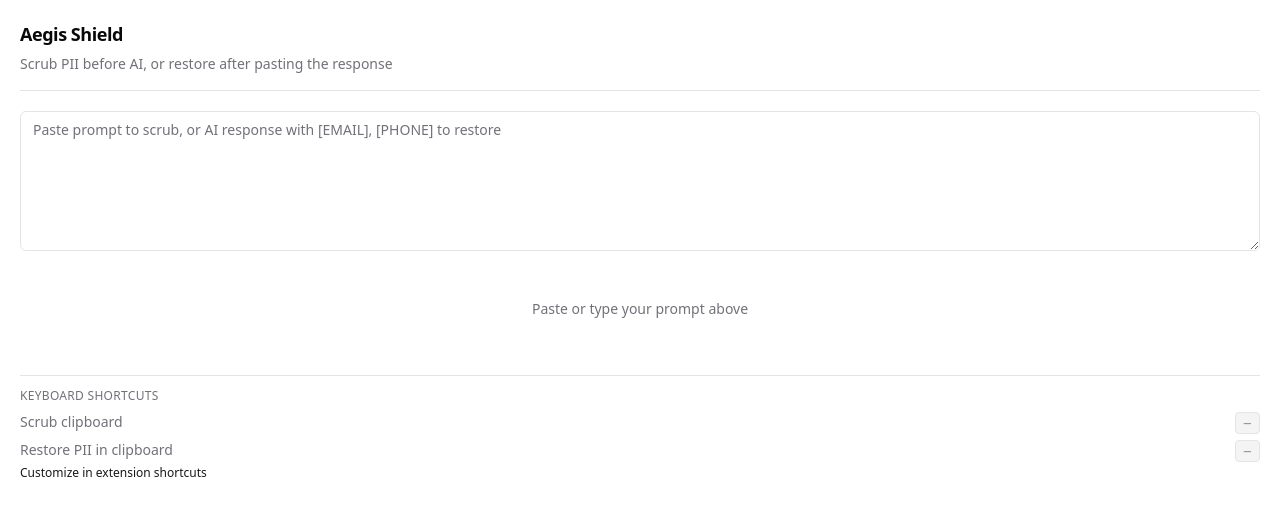
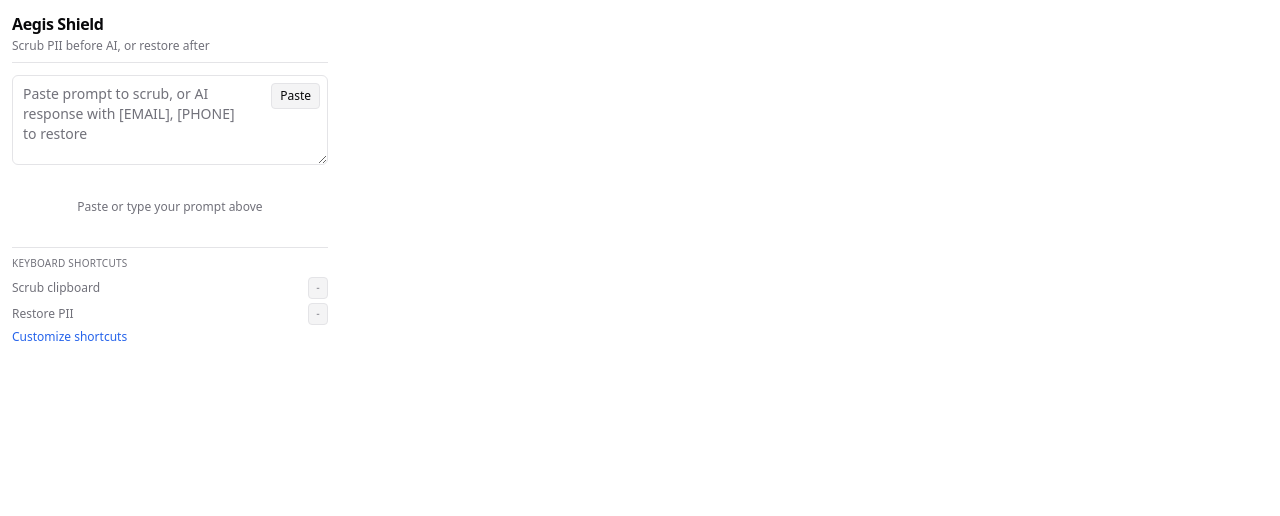
Before and after one commit to AegisProxy/aegis-shield, a website with bundled scripts: page entrypoints/popup/index.html in a window 1280 px wide. Built offline with nearby package versions, Linux system fonts and the light colour scheme.

Commit message:
Fix popup UI

```diff
--- a/entrypoints/popup/index.html
+++ b/entrypoints/popup/index.html
@@ -7,52 +7,61 @@
   <title>Aegis Shield</title>
   <link rel="stylesheet" href="./style.css" />
 </head>
-<body class="bg-background text-foreground font-sans antialiased min-w-[380px] min-h-[440px]">
-  <div class="flex flex-col gap-5 p-5">
-    <header class="flex flex-col gap-1.5 border-b border-border pb-4">
-      <h1 class="text-lg font-semibold tracking-tight">Aegis Shield</h1>
-      <p class="text-sm text-muted-foreground">Scrub PII before AI, or restore after pasting the response</p>
+<body class="bg-background text-foreground font-sans antialiased min-w-[300px] min-h-[340px] max-w-[340px]">
+  <div class="flex flex-col gap-3 p-3">
+    <header class="flex flex-col gap-0.5 border-b border-border pb-2">
+      <h1 class="text-base font-semibold tracking-tight">Aegis Shield</h1>
+      <p class="text-xs text-muted-foreground">Scrub PII before AI, or restore after</p>
     </header>
-    <main class="flex flex-col gap-4">
-      <textarea
-        id="input"
-        placeholder="Paste prompt to scrub, or AI response with [EMAIL], [PHONE] to restore"
-        class="min-h-[140px] w-full rounded-md border border-input bg-background px-3 py-2 text-sm ring-offset-background placeholder:text-muted-foreground focus-visible:outline-none focus-visible:ring-2 focus-visible:ring-ring focus-visible:ring-offset-2 disabled:cursor-not-allowed disabled:opacity-50 resize-y"
-      ></textarea>
-      <div id="results" class="flex flex-col gap-3 rounded-lg border border-border bg-card p-4 hidden">
-        <div id="warnings" class="flex flex-col gap-2"></div>
+    <main class="flex flex-col gap-3">
+      <div class="relative">
+        <textarea
+          id="input"
+          placeholder="Paste prompt to scrub, or AI response with [EMAIL], [PHONE] to restore"
+          class="min-h-[90px] w-full rounded-md border border-input bg-background px-2.5 py-2 pr-20 text-sm ring-offset-background placeholder:text-muted-foreground focus-visible:outline-none focus-visible:ring-2 focus-visible:ring-ring focus-visible:ring-offset-2 disabled:cursor-not-allowed disabled:opacity-50 resize-y"
+        ></textarea>
+        <button
+          id="paste"
+          type="button"
+          class="absolute right-2 top-2 rounded border border-input bg-muted px-2 py-1 text-xs font-medium hover:bg-accent focus-visible:outline-none focus-visible:ring-2 focus-visible:ring-ring"
+        >
+          Paste
+        </button>
+      </div>
+      <div id="results" class="flex flex-col gap-2 p-3 hidden">
+        <div id="warnings" class="flex flex-col gap-1.5"></div>
         <div class="flex gap-2">
           <button
             id="copy"
             type="button"
-            class="inline-flex flex-1 items-center justify-center rounded-md bg-primary px-4 py-2 text-sm font-medium text-primary-foreground hover:bg-primary/90 focus-visible:outline-none focus-visible:ring-2 focus-visible:ring-ring focus-visible:ring-offset-2 disabled:pointer-events-none disabled:opacity-50 transition-colors"
+            class="inline-flex flex-1 items-center justify-center rounded-md bg-primary px-3 py-1.5 text-xs font-medium text-primary-foreground hover:bg-primary/90 focus-visible:outline-none focus-visible:ring-2 focus-visible:ring-ring focus-visible:ring-offset-2 disabled:pointer-events-none disabled:opacity-50 transition-colors"
           >
             Copy scrubbed text
           </button>
           <button
             id="restore"
             type="button"
-            class="inline-flex flex-1 items-center justify-center rounded-md border border-input bg-background px-4 py-2 text-sm font-medium hover:bg-accent hover:text-accent-foreground focus-visible:outline-none focus-visible:ring-2 focus-visible:ring-ring focus-visible:ring-offset-2 disabled:pointer-events-none disabled:opacity-50 transition-colors"
+            class="inline-flex flex-1 items-center justify-center rounded-md border border-input bg-background px-3 py-1.5 text-xs font-medium hover:bg-accent hover:text-accent-foreground focus-visible:outline-none focus-visible:ring-2 focus-visible:ring-ring focus-visible:ring-offset-2 disabled:pointer-events-none disabled:opacity-50 transition-colors"
           >
             Restore PII
           </button>
         </div>
       </div>
-      <div id="empty" class="flex items-center justify-center py-8 text-sm text-muted-foreground">
+      <div id="empty" class="flex items-center justify-center py-4 text-xs text-muted-foreground">
         Paste or type your prompt above
       </div>
-      <section class="mt-2 border-t border-border pt-3">
-        <h2 class="text-xs font-medium uppercase tracking-wide text-muted-foreground mb-2">Keyboard shortcuts</h2>
-        <div id="shortcuts" class="space-y-1.5 text-sm text-muted-foreground">
-          <div class="flex justify-between gap-2">
+      <section class="mt-1 border-t border-border pt-2">
+        <h2 class="text-[10px] font-medium uppercase tracking-wide text-muted-foreground mb-1.5">Keyboard shortcuts</h2>
+        <div id="shortcuts" class="space-y-1 text-xs text-muted-foreground">
+          <div class="flex justify-between gap-2 items-center">
             <span>Scrub clipboard</span>
-            <kbd id="shortcut-scrub" class="rounded border border-border bg-muted px-2 py-0.5 font-mono text-xs">—</kbd>
+            <kbd id="shortcut-scrub" class="rounded border border-border bg-muted px-1.5 py-0.5 font-mono text-[10px]">-</kbd>
           </div>
-          <div class="flex justify-between gap-2">
-            <span>Restore PII in clipboard</span>
-            <kbd id="shortcut-restore" class="rounded border border-border bg-muted px-2 py-0.5 font-mono text-xs">—</kbd>
+          <div class="flex justify-between gap-2 items-center">
+            <span>Restore PII</span>
+            <kbd id="shortcut-restore" class="rounded border border-border bg-muted px-1.5 py-0.5 font-mono text-[10px]">-</kbd>
           </div>
-          <a href="#" id="shortcuts-link" class="text-xs text-primary hover:underline">Customize in extension shortcuts</a>
+          <a href="#" id="shortcuts-link" class="inline-block mt-1 text-xs font-medium text-blue-600 hover:text-blue-700 hover:underline dark:text-blue-400 dark:hover:text-blue-300 transition-colors">Customize shortcuts</a>
         </div>
       </section>
     </main>
--- a/entrypoints/popup/main.ts
+++ b/entrypoints/popup/main.ts
@@ -3,6 +3,7 @@
 const PII_MAPPING_KEY = 'aegis-pii-mapping';
 
 const input = document.getElementById('input') as HTMLTextAreaElement;
+const pasteBtn = document.getElementById('paste') as HTMLButtonElement;
 const results = document.getElementById('results')!;
 const warnings = document.getElementById('warnings')!;
 const copyBtn = document.getElementById('copy') as HTMLButtonElement;
@@ -23,23 +24,24 @@
 
   const summary = getPIISummary(text);
   const hasPII = Object.keys(summary).length > 0;
+  const hasPlaceholders = /\[(?:EMAIL|PHONE|SSN|CARD|ZIP|IP|DATE)\]/i.test(text);
 
   if (hasPII) {
     warnings.innerHTML = Object.entries(summary)
       .map(([type, count]) => `
-        <div class="flex items-center justify-between gap-2 rounded-md border border-destructive/20 bg-destructive/5 px-3 py-2 text-sm">
+        <div class="flex items-center justify-between gap-2 rounded-md bg-destructive/5 px-2 py-1.5 text-xs">
           <span class="font-medium capitalize text-destructive">${type}</span>
-          <span class="rounded bg-destructive/20 px-2 py-0.5 text-xs font-medium text-destructive">${count}</span>
+          <span class="rounded bg-destructive/20 px-1.5 py-0.5 text-[10px] font-medium text-destructive">${count}</span>
         </div>
       `)
       .join('');
     copyBtn.disabled = false;
   } else {
-    warnings.innerHTML = '<div class="rounded-md border border-green-200 bg-green-50 px-3 py-2 text-sm font-medium text-green-800">✓ No PII detected</div>';
-    copyBtn.disabled = false;
+    warnings.innerHTML = '<div class="rounded-md bg-green-50 px-2 py-1.5 text-xs font-medium text-green-800">✓ No PII detected</div>';
+    copyBtn.disabled = true;
   }
 
-  restoreBtn.disabled = false;
+  restoreBtn.disabled = !hasPlaceholders;
 }
 
 function copyScrubbed() {
@@ -69,6 +71,22 @@
   updateUI();
 }
 
+async function pasteFromClipboard() {
+  try {
+    const text = await navigator.clipboard.readText();
+    if (text?.trim()) {
+      input.value = text;
+      updateUI();
+      pasteBtn.textContent = 'Pasted!';
+      setTimeout(() => { pasteBtn.textContent = 'Paste'; }, 1000);
+    }
+  } catch {
+    input.focus();
+    document.execCommand('paste');
+    updateUI();
+  }
+}
+
 async function loadShortcuts() {
   try {
     const commands = await chrome.commands.getAll();
@@ -90,6 +108,7 @@
 
 input.addEventListener('input', updateUI);
 input.addEventListener('paste', () => setTimeout(updateUI, 0));
+pasteBtn.addEventListener('click', pasteFromClipboard);
 copyBtn.addEventListener('click', copyScrubbed);
 restoreBtn.addEventListener('click', restorePIIHandler);
 loadShortcuts();
```
Also changed, not shown: README.md.
